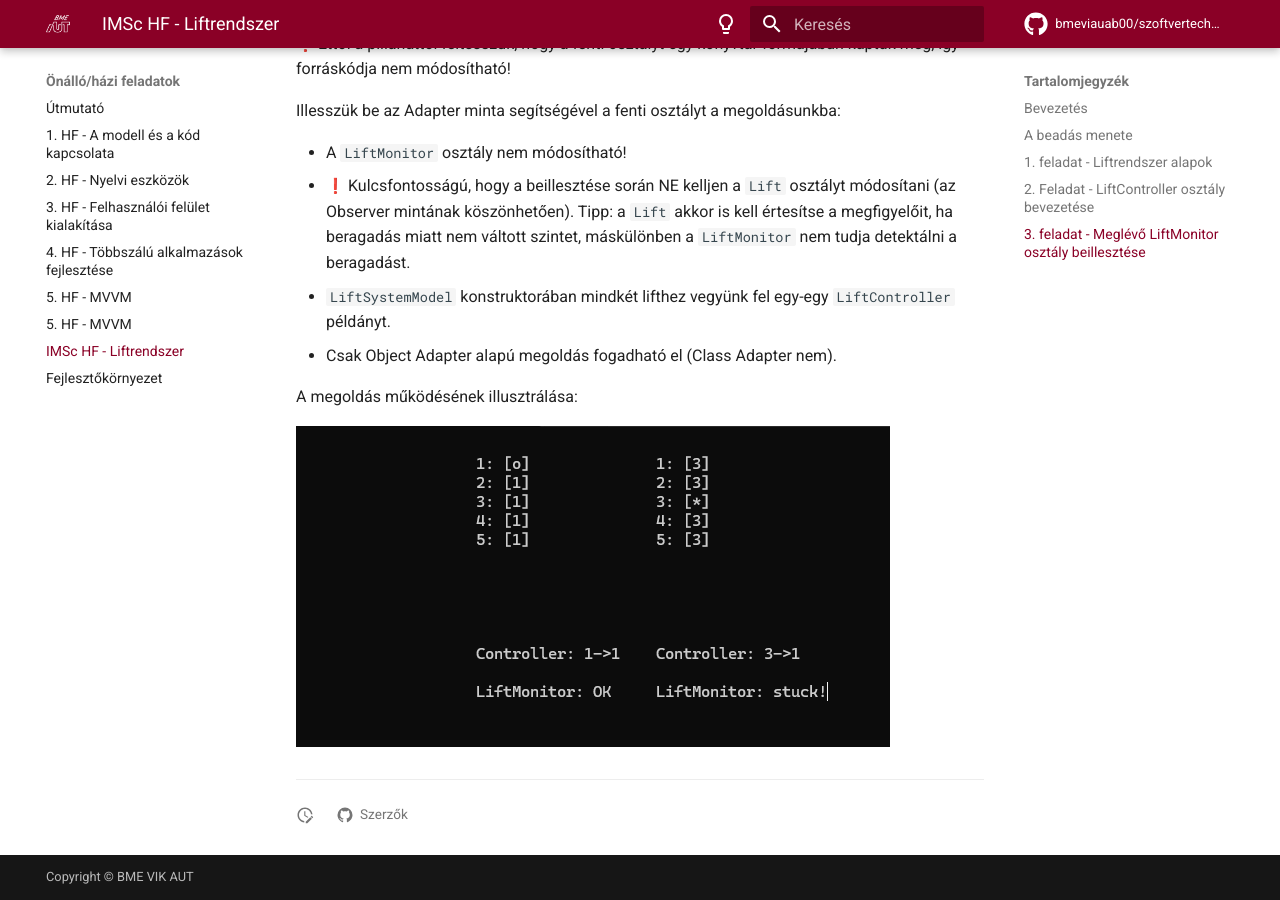
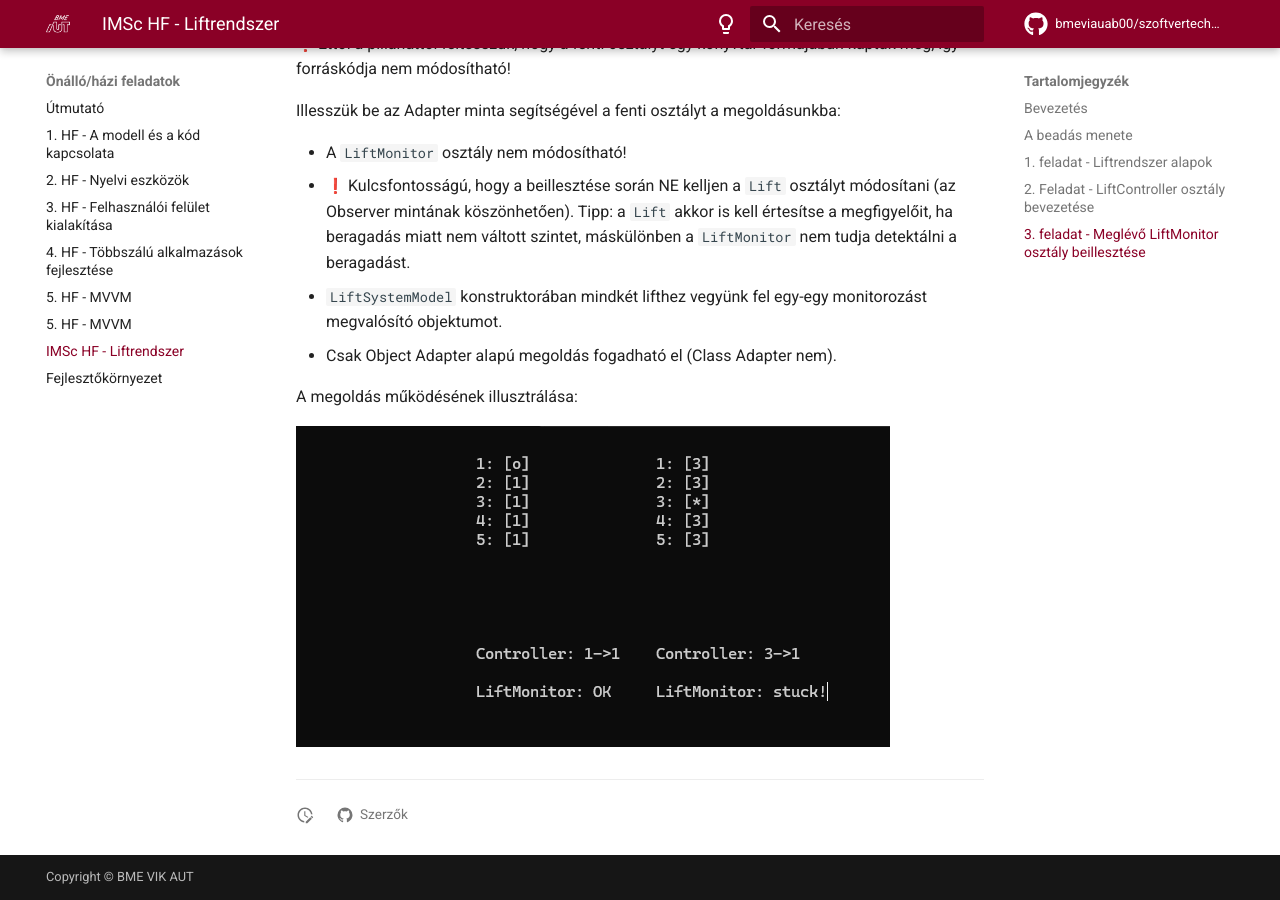
Before and after one commit to bmeviauab00/szoftvertechnikak, an MkDocs documentation site: the page built from docs/hazi/imsc-liftsystem/index.md, in a window 1280 px wide and 900 px high, scrolled down 5454 px. Built offline with MkDocs 1.6.1 and Material for MkDocs 9.7.7, drawn with Linux system fonts in a browser that asks for light colours; emoji names are drawn with the system emoji font; comment, search, counter and statistics services are not loaded; the version menu is left out.

Commit message:
ListSystem leírás javítás (3. feladat)

```diff
--- a/docs/hazi/imsc-liftsystem/index.md
+++ b/docs/hazi/imsc-liftsystem/index.md
@@ -158,7 +158,7 @@ Illesszük be az Adapter minta segítségével a fenti osztályt a megoldásunkb
 
 * A `LiftMonitor` osztály nem módosítható!
 * :exclamation: Kulcsfontosságú, hogy a beillesztése során NE kelljen a `Lift` osztályt módosítani (az Observer mintának köszönhetően). Tipp: a `Lift` akkor is kell értesítse a megfigyelőit, ha beragadás miatt nem váltott szintet, máskülönben a `LiftMonitor` nem tudja detektálni a beragadást.
-* `LiftSystemModel` konstruktorában mindkét lifthez vegyünk fel egy-egy `LiftController` példányt.
+* `LiftSystemModel` konstruktorában mindkét lifthez vegyünk fel egy-egy monitorozást megvalósító objektumot.
 * Csak Object Adapter alapú megoldás fogadható el (Class Adapter nem).
 
 A megoldás működésének illusztrálása:
```
